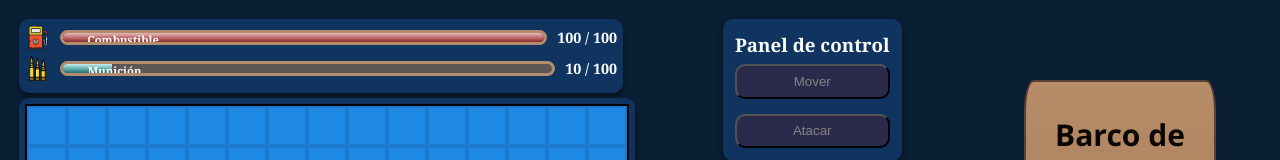
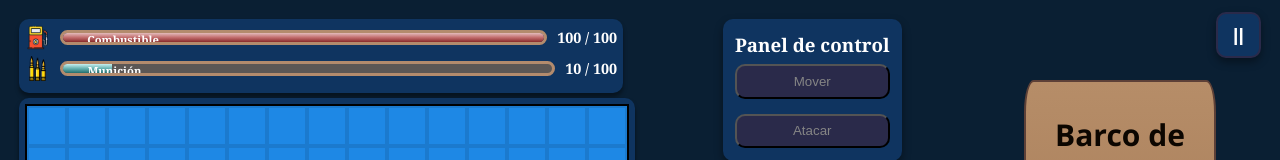
Before and after one commit to UNIZAR-30226-2026-07/BombaVa-FrontendWeb, a React (Vite) app in the folder bombava-frontend/: page /combate in a window 1280 px wide. Shown: the top 160 px of the page. Built offline with nearby package versions, Linux system fonts and the light colour scheme.

Commit message:
IMP: Implementación del menu de pausa. Implementación del botón de pausa y del menu que aparece con las opciones de: > Continuar la partida > Seguir en otro momento > Abandonar la partida

```diff
--- /dev/null
+++ b/bombava-frontend/src/componentes/menuPausa/MenuPausa.jsx
@@ -0,0 +1,69 @@
+import React, { useState } from 'react';
+import '../../styles/MenuPausa.css';
+
+function MenuPausa() {
+    // Estado para controlar si el pop-up del menú de pausa está visible
+    const [cuadroPausaVisible, setCuadroPausaVisible] = useState(false);
+
+    // Función para abrir el menú
+    const abrirMenu = () => {
+        setCuadroPausaVisible(true);
+    };
+
+    // Función para cerrar el menú
+    const cerrarMenu = () => {
+        setCuadroPausaVisible(false);
+    };
+
+    // Función para abandonar la partida (Redirige al menú principal)
+    const AbandonarPartida = () => {
+        // AÑADIR -> Implementar lógica con el backend para abandonar la partida
+        window.location.href = '/'; // Redirige al menú principal
+    };
+
+    // Función para guardar el estado de la partida y seguir luego
+    const GuardarYSeguirLuego = () => {
+        console.log("Guardando estado de la partida para continuar después.");
+        // AÑADIR -> Implementar lógica de guardado con el backend
+        window.location.href = '/'; // Redirige al menú principal después de guardar
+    };
+
+    return (
+        <>
+            {/*Botón de Pausa en la esquina superior derecha */}
+            <div className="pausa-contenedor">
+                <button className="btn-pausa" onClick={abrirMenu}>
+                    {/* Icono de pausa*/}
+                    <span >||</span>
+                </button>
+            </div>
+
+            {/*El menu de pausa. Solo se muestra si cuadroPausaVisible es true */}
+            {cuadroPausaVisible && (
+                // Fondo oscuro (si haces click puedes cerrar el menu)
+                <div className="menu-pausa-fondo" onClick={cerrarMenu}>
+                    {/* El menu de diálogo (stopPropagation evita que se cierre el menu al clicar en un botón) */}
+                    <div className="menu-pausa" onClick={(e) => e.stopPropagation()}>
+                        <h2>Partida Pausada</h2>
+
+                        <div className="menu-botones">
+                            <button className="btn-menu btn-continuar" onClick={cerrarMenu}>
+                                Continuar la partida
+                            </button>
+
+                            <button className="btn-menu btn-guardar" onClick={GuardarYSeguirLuego}>
+                                Seguir en otro momento
+                            </button>
+
+                            <button className="btn-menu btn-abandonar" onClick={AbandonarPartida}>
+                                Abandonar la partida
+                            </button>
+                        </div>
+                    </div>
+                </div>
+            )}
+        </>
+    );
+}
+
+export default MenuPausa;
--- a/bombava-frontend/src/pantallas/Combate.jsx
+++ b/bombava-frontend/src/pantallas/Combate.jsx
@@ -2,6 +2,7 @@ import BarraProgreso from "../componentes/barras_recursos/Barras.jsx";
 import { useState } from 'react';
 import Mapa from "../componentes/mapa/Mapa.jsx";
 import BoatInfoCard from "../componentes/BoatInfoCard.jsx";
+import MenuPausa from "../componentes/menuPausa/MenuPausa.jsx";
 import '../styles/Combate.css';
 
 /*ESTRUCTURA DE LA PANTALLA DE COMBATE:
@@ -31,6 +32,9 @@ function Combate() {
                 > COLUMNA DERECHA: Información del barco seleccionado
             */
             }
+
+            {/*Botón para pausar la partida. Esta en el esquina superior derecha */}
+            <MenuPausa />
             {/*COLUMNA IZQUIERDA: Recursos (arriba) y Mapa (abajo) */}
             <div className="combate-columna-izquierda">
                 {/* Barras de recursos */}
--- /dev/null
+++ b/bombava-frontend/src/styles/MenuPausa.css
@@ -0,0 +1,107 @@
+/* --- Estilos del Botón de Pausa (Esquina) --- */
+.pausa-contenedor {
+    position: absolute;
+    top: 1.5%;
+    right: 1.5%;
+    z-index: 100; /* Asegura que esté por encima del resto de elementos de la pantalla*/
+}
+
+/*==BOTÓN DE PAUSA==*/
+
+.btn-pausa {
+    background-color: #0f3460;
+    border: 2px solid #2a2a4a;
+    color: white;
+    padding: 10px 15px;
+    border-radius: 10px;
+    font-size: 1.2rem;
+    font-weight: bold;
+    transition: 0.3s ease;
+    box-shadow: 0 4px 8px rgba(0, 0, 0, 0.4);
+    display: flex;
+    align-items: center;
+}
+
+.btn-pausa:hover {
+    background-color: #1a1a2e;
+    transform: scale(1.05);
+}
+
+/*==CUADRO DE PAUSA==*/
+
+/* Fondo oscuro que cubre toda la pantalla */
+.menu-pausa-fondo {
+    position: fixed;
+    top: 0;
+    left: 0;
+    width: 100%;
+    height: 100%;
+    background-color: rgba(0, 0, 0, 0.8); /* Fondo semi-transparente muy oscuro */
+    display: flex;
+    justify-content: center;
+    align-items: center;
+    z-index: 101; /* Para que esté por encima del botón de pausa */
+}
+
+/* El recuadro de menu central */
+.menu-pausa {
+    background-color: #16213e;
+    border: 3px solid #0f3460;
+    padding: 3%;
+    border-radius: 15px;
+    text-align: center;
+    animation: Aparecer 1s ease;   /* Animación de aparición*/
+}
+
+.menu-pausa h2 {
+    color: white;
+    font-family: Georgia;
+    font-size: 2rem;
+    margin-bottom: 10%;
+    text-shadow: 0 2px 4px rgba(0,0,0,0.5);
+}
+
+/* Contenedor de los botones */
+.menu-botones {
+    display: flex;
+    flex-direction: column;
+    gap: 15px;
+}
+
+/* Estilo base para los botones del menú */
+.btn-menu {
+    padding: 15px;
+    border-radius: 10px;
+    font-size: 1.1rem;
+    font-weight: bold;
+    transition: all 0.2s ease;
+    color: white;
+    font-family: Georgia, 'Times New Roman', Times, serif;
+}
+
+.btn-continuar {
+    background-color: #1f8c4c;
+}
+.btn-continuar:hover {
+    background-color: #2ecc71;
+}
+
+.btn-abandonar {
+    background-color: #6a2119;
+}
+.btn-abandonar:hover {
+    background-color: #e74c3c;
+}
+
+.btn-guardar {
+    background-color: #0f3460;
+}
+.btn-guardar:hover {
+    background-color: #1d65bc;
+}
+
+
+@keyframes Aparecer {
+    from { transform: translateY(-50px); opacity: 0; }
+    to { transform: translateY(0); opacity: 1; }
+}
```
